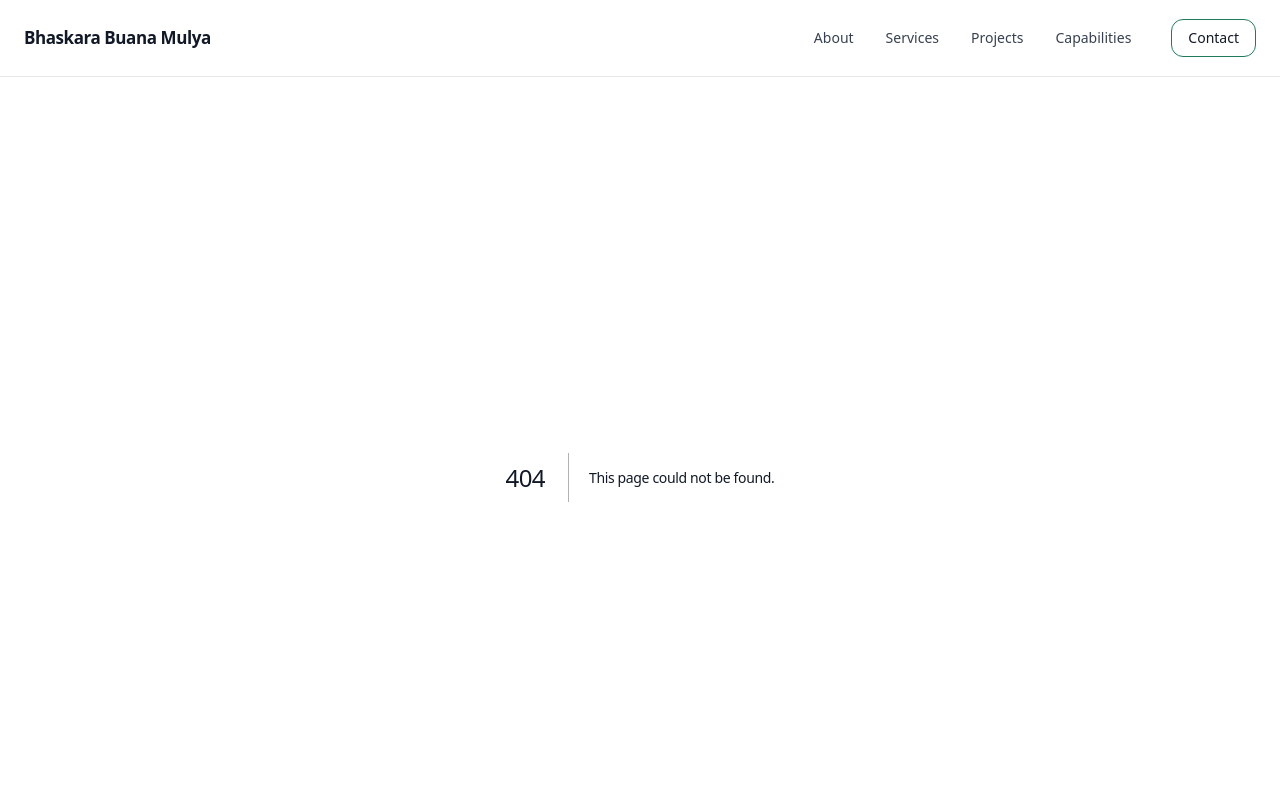
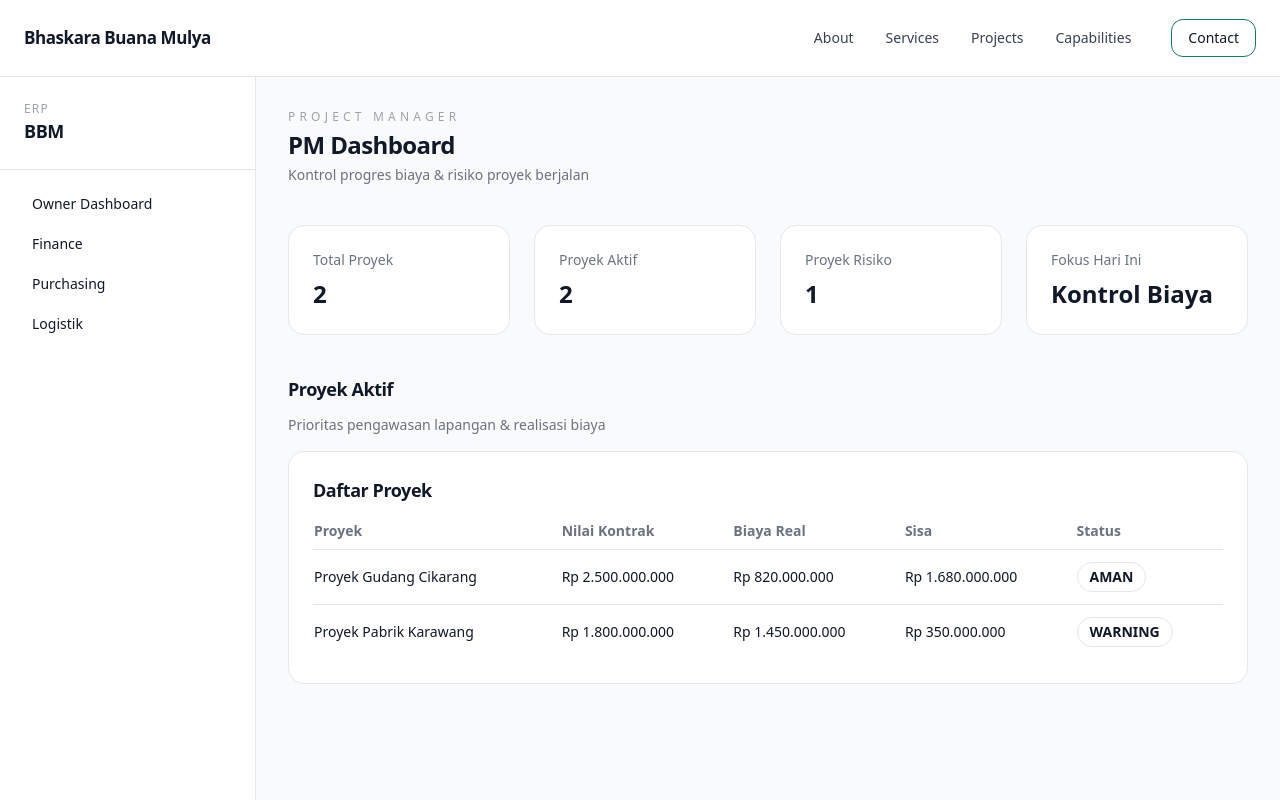
Before and after one commit to herlan-syihabudin/Bhaskara, a Next.js app: page /dashboard/pm in a window 1280 px wide. Before the commit this address had no page. Shown: the top 800 px of the page. Built offline with nearby package versions, Linux system fonts and the light colour scheme.

Commit message:
Create page.tsx

```diff
--- /dev/null
+++ b/app/dashboard/pm/page.tsx
@@ -0,0 +1,72 @@
+import { projects } from "@/lib/data/projects";
+import KpiCard from "@/components/dashboard/KpiCard";
+import ProjectTable from "@/components/dashboard/ProjectTable";
+import { statusFromBudget } from "@/lib/engine/budget";
+
+export default function PMDashboardPage() {
+  const totalProyek = projects.length;
+
+  const proyekAktif = projects.filter(
+    (p) => p.biayaReal < p.nilaiKontrak
+  );
+
+  const proyekRisiko = proyekAktif.filter(
+    (p) => statusFromBudget(p.nilaiKontrak, p.biayaReal) !== "AMAN"
+  );
+
+  return (
+    <section className="space-y-10">
+      {/* HEADER */}
+      <div>
+        <p className="text-xs tracking-[0.35em] text-gray-400 uppercase">
+          PROJECT MANAGER
+        </p>
+        <h1 className="text-2xl font-semibold mt-1">
+          PM Dashboard
+        </h1>
+        <p className="text-sm text-gray-500 mt-1">
+          Kontrol progres biaya & risiko proyek berjalan
+        </p>
+      </div>
+
+      {/* KPI */}
+      <div className="grid sm:grid-cols-2 lg:grid-cols-4 gap-6">
+        <KpiCard
+          title="Total Proyek"
+          value={totalProyek}
+          type="text"
+        />
+
+        <KpiCard
+          title="Proyek Aktif"
+          value={proyekAktif.length}
+          type="text"
+        />
+
+        <KpiCard
+          title="Proyek Risiko"
+          value={proyekRisiko.length}
+          type="text"
+        />
+
+        <KpiCard
+          title="Fokus Hari Ini"
+          value="Kontrol Biaya"
+          type="text"
+        />
+      </div>
+
+      {/* PROJECT LIST */}
+      <div>
+        <h2 className="text-lg font-semibold mb-3">
+          Proyek Aktif
+        </h2>
+        <p className="text-sm text-gray-500 mb-4">
+          Prioritas pengawasan lapangan & realisasi biaya
+        </p>
+
+        <ProjectTable projects={proyekAktif} />
+      </div>
+    </section>
+  );
+}
```
